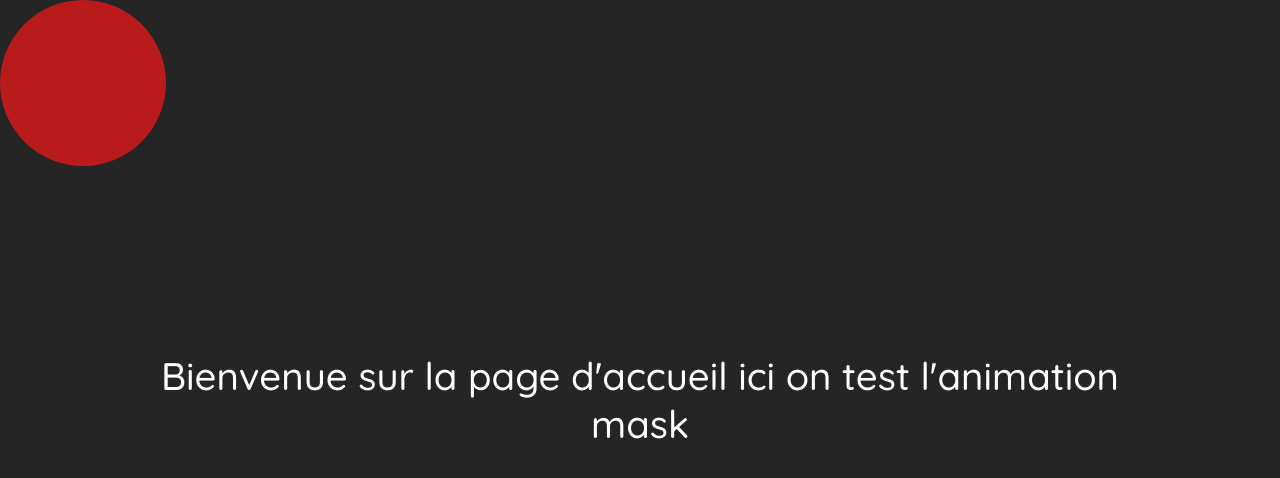
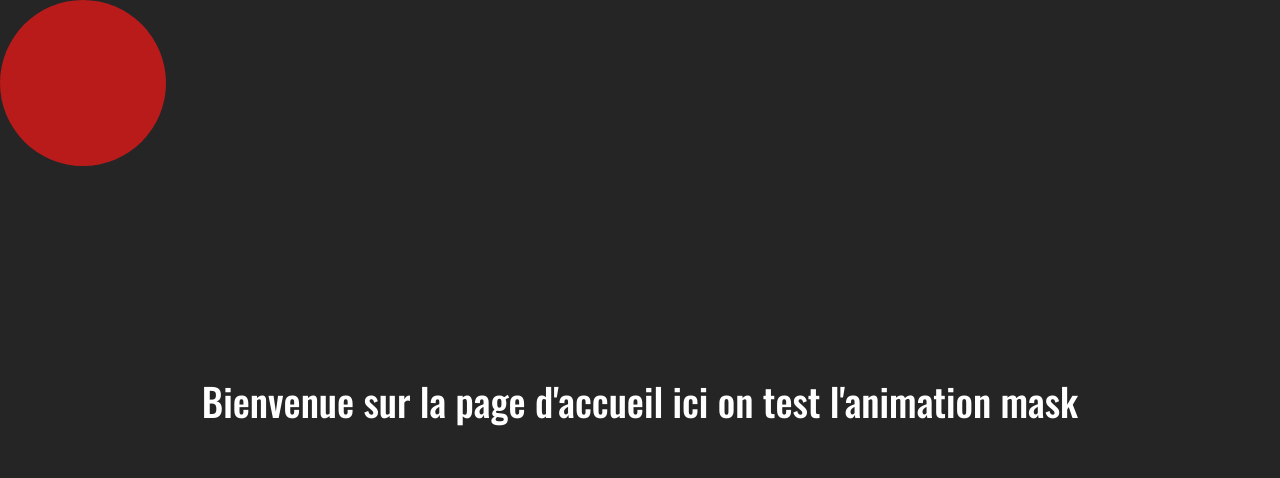
Before and after one commit to Scharlyopitz/MaskEffect, a React (Vite) app: page / in a window 1280 px wide. Shown: the top 478 px of the page. Built offline with nearby package versions, Linux system fonts and the light colour scheme.

Commit message:
Changement de la font

```diff
--- a/src/sass/_fonts.scss
+++ b/src/sass/_fonts.scss
@@ -1 +1 @@
-@import url("https://fonts.googleapis.com/css2?family=Quicksand:wght@300..700&display=swap");
+@import url("https://fonts.googleapis.com/css2?family=Oswald:wght@200..700&display=swap");
--- a/src/sass/_general.scss
+++ b/src/sass/_general.scss
@@ -1,11 +1,12 @@
 body {
-  font-family: "Quicksand", serif;
+  font-family: "Oswald", serif;
   color: #ffffff;
   background: #252525;
 }
 
 main {
   height: 100vh;
+
   .mask {
     position: absolute;
     top: 0;
@@ -15,6 +16,7 @@
     background: #b91b1b;
     color: #000000;
   }
+
   .textContainer {
     display: flex;
     align-items: center;
--- a/src/style/style.css
+++ b/src/style/style.css
@@ -1,4 +1,4 @@
-@import url("https://fonts.googleapis.com/css2?family=Quicksand:wght@300..700&display=swap");
+@import url("https://fonts.googleapis.com/css2?family=Oswald:wght@200..700&display=swap");
 * {
   padding: 0;
   margin: 0;
@@ -6,7 +6,7 @@
 }
 
 body {
-  font-family: "Quicksand", serif;
+  font-family: "Oswald", serif;
   color: #ffffff;
   background: #252525;
 }
```
Also changed, not shown: 1 other file (tests, documents, lock files or other folders).
